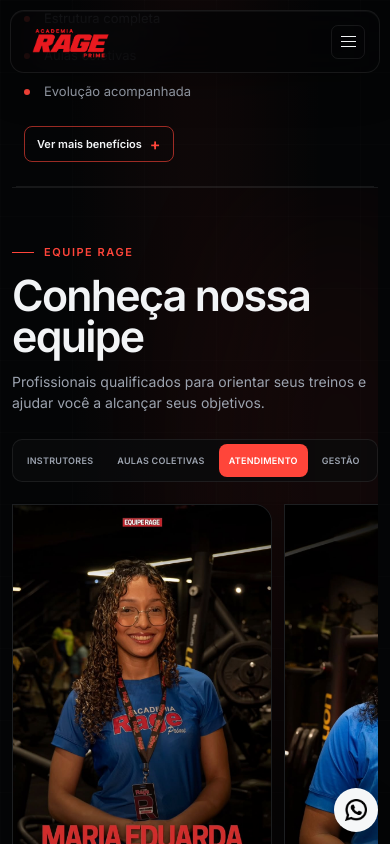
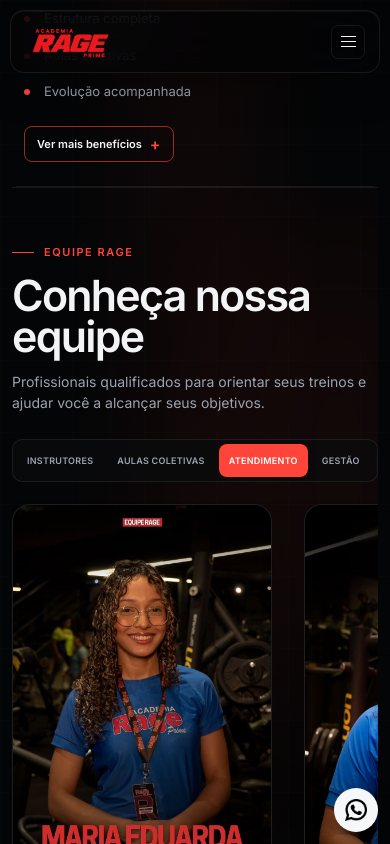
Before and after one commit to mauriciofernandodev-sketch/rage-lading-page, a plain HTML site: page index.html in a window 390 px wide. Both pictures are taken after a click on the tab "ATENDIMENTO". Shown: the part 953-1797 px from the top of the page. Drawn offline with Linux system fonts and the light colour scheme; a web font is replaced by a local one.

Commit message:
Atualiza identidade visual e organização dos cards

```diff
--- a/css/style.css
+++ b/css/style.css
@@ -1528,13 +1528,27 @@
   }
 
   .equipe-slide {
-    position: relative;
-    display: contents;
+    display: flex;
+    flex: 0 0 auto;
+    gap: 12px;
     min-width: 0;
   }
 
   .equipe-slide-cards {
-    display: contents;
+    display: flex;
+    flex: 0 0 auto;
+    gap: 12px;
+  }
+
+  #atendimento > .equipe-slide,
+  #gestao > .equipe-slide {
+    flex: 0 0 min(78vw, 280px);
+    width: min(78vw, 280px);
+  }
+
+  #atendimento .equipe-slide-cards,
+  #gestao .equipe-slide-cards {
+    width: auto;
   }
 
   #instrutores,
@@ -1554,11 +1568,6 @@
     -webkit-overflow-scrolling: touch;
   }
 
-    #atendimento .equipe-slide-cards,
-    #gestao .equipe-slide-cards {
-      display: contents;
-    }
-
   #instrutores::-webkit-scrollbar,
   #aulas-coletivas::-webkit-scrollbar,
   #atendimento::-webkit-scrollbar,
@@ -1574,18 +1583,18 @@
     scroll-snap-align: start;
   }
 
+  .equipe-slide .card-equipe:first-child {
+    border-radius: 18px 0 0 18px;
+  }
+
+  .equipe-slide .card-equipe:last-child {
+    border-radius: 0 18px 18px 0;
+  }
+
   #atendimento .equipe-slide .card-equipe,
   #gestao .equipe-slide .card-equipe {
-    flex-basis: min(78vw, 280px);
-    width: min(78vw, 280px);
-  }
-
-  .equipe-slide .card-equipe:first-child {
-    border-radius: 18px 0 0 18px;
-  }
-
-  .equipe-slide .card-equipe:last-child {
-    border-radius: 0 18px 18px 0;
+    width: 100%;
+    border-radius: 18px;
   }
 
   .classes,
```
Also changed, not shown: index.html (+0 -1 lines). Lines whose indentation alone changed are shown as unchanged.
